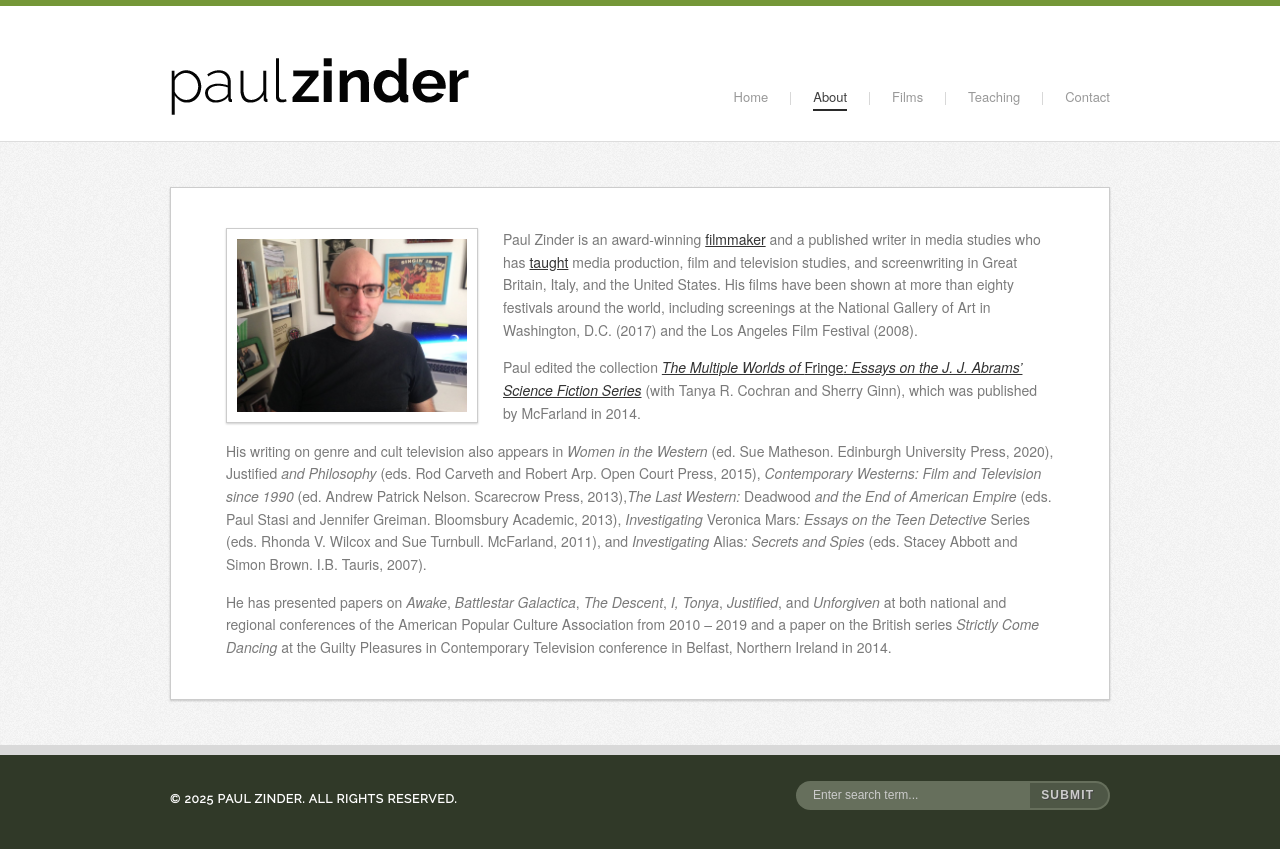
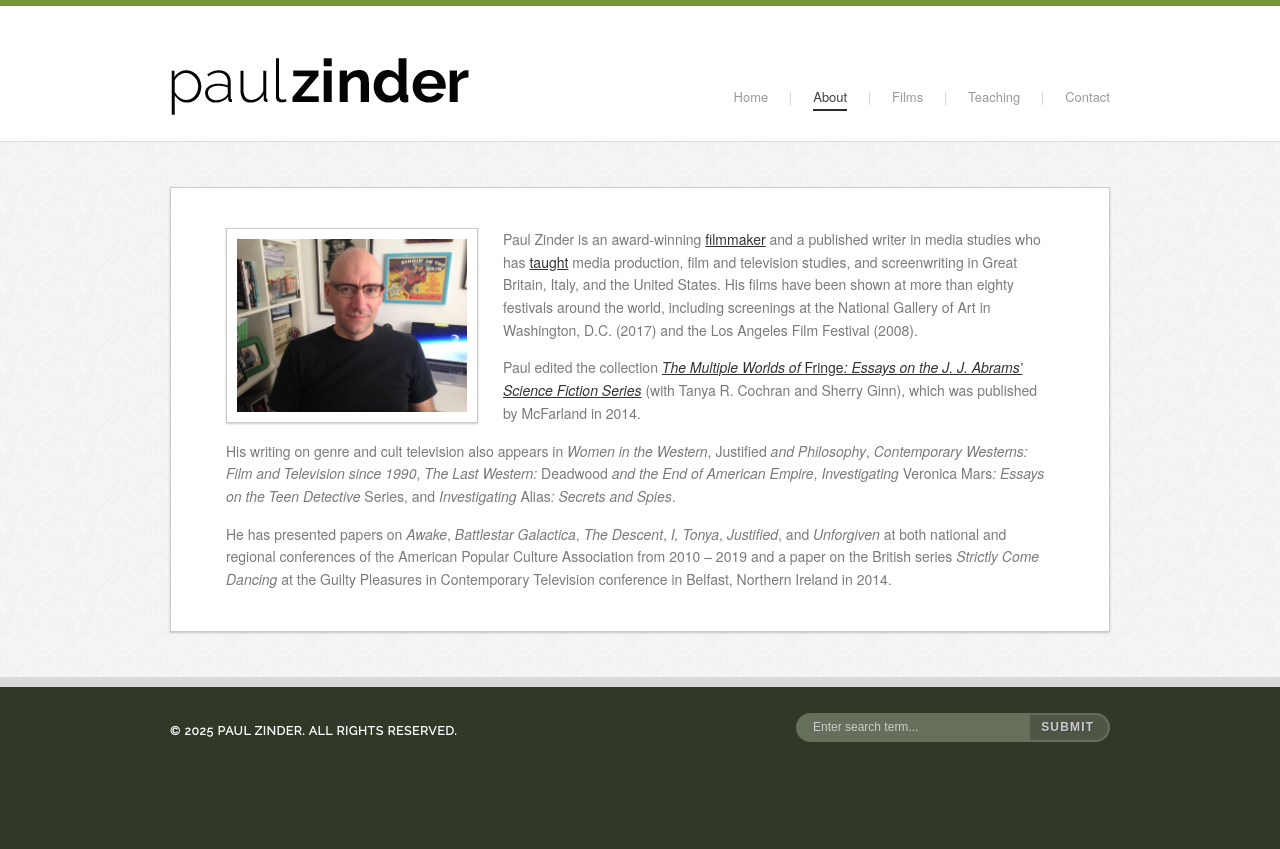
Before and after one commit to jennysharps/paul-zinder-static, a Jekyll site: the page built from about.md, in a window 1280 px wide. Shown: the top 849 px of the page. Built offline with Jekyll 4.4.1, drawn with Linux system fonts in a browser that asks for light colours.

Commit message:
Remove book editors in about page

```diff
--- a/about.md
+++ b/about.md
@@ -16,6 +16,6 @@ Paul Zinder is an award-winning <a href="{{ 'films' | absolute_url }}">filmmaker
 
 Paul edited the collection <a title="The Multiple Worlds of Fringe: Essays on the J.J. Abrams Science Fiction Series" href="http://www.amazon.com/Multiple-Worlds-Fringe-Science-Fiction/dp/0786475676/ref=sr_1_1?s=books&amp;ie=UTF8&amp;qid=1433589206&amp;sr=1-1&amp;keywords=multiple+worlds+of+fringe" target="_blank" rel="noopener noreferrer"><cite>The Multiple Worlds of </cite>Fringe<cite>: Essays on the J. J. Abrams&#8217; Science Fiction Series</cite></a> (with Tanya R. Cochran and Sherry Ginn), which was published by McFarland in 2014.
 
-His writing on genre and cult television also appears in <cite>Women in the Western</cite> (ed. Sue Matheson. Edinburgh University Press, 2020), <cite><cite>Justified</cite> and Philosophy</cite> (eds. Rod Carveth and Robert Arp.  Open Court Press, 2015), <cite>Contemporary Westerns: Film and Television since 1990</cite> (ed. Andrew Patrick Nelson.  Scarecrow Press, 2013),<cite>The Last Western: <cite>Deadwood</cite> and the End of American Empire</cite> (eds. Paul Stasi and Jennifer Greiman. Bloomsbury Academic, 2013), <cite>Investigating <cite>Veronica Mars</cite>: Essays on the Teen Detective</cite> Series (eds. Rhonda V. Wilcox and Sue Turnbull. McFarland, 2011), and <cite>Investigating <cite>Alias</cite>: Secrets and Spies</cite> (eds. Stacey Abbott and Simon Brown. I.B. Tauris, 2007).
+His writing on genre and cult television also appears in <cite>Women in the Western</cite>, <cite><cite>Justified</cite> and Philosophy</cite>, <cite>Contemporary Westerns: Film and Television since 1990</cite>, <cite>The Last Western: <cite>Deadwood</cite> and the End of American Empire</cite>, <cite>Investigating <cite>Veronica Mars</cite>: Essays on the Teen Detective</cite> Series, and <cite>Investigating <cite>Alias</cite>: Secrets and Spies</cite>.
 
 He has presented papers on <cite>Awake</cite>, <cite>Battlestar Galactica</cite>, <cite>The Descent</cite>, <cite>I, Tonya</cite>, <cite>Justified</cite>, and <cite>Unforgiven</cite> at both national and regional conferences of the American Popular Culture Association from 2010 – 2019 and a paper on the British series <cite>Strictly Come Dancing</cite>  at the Guilty Pleasures in Contemporary Television conference in Belfast, Northern Ireland in 2014.
```
